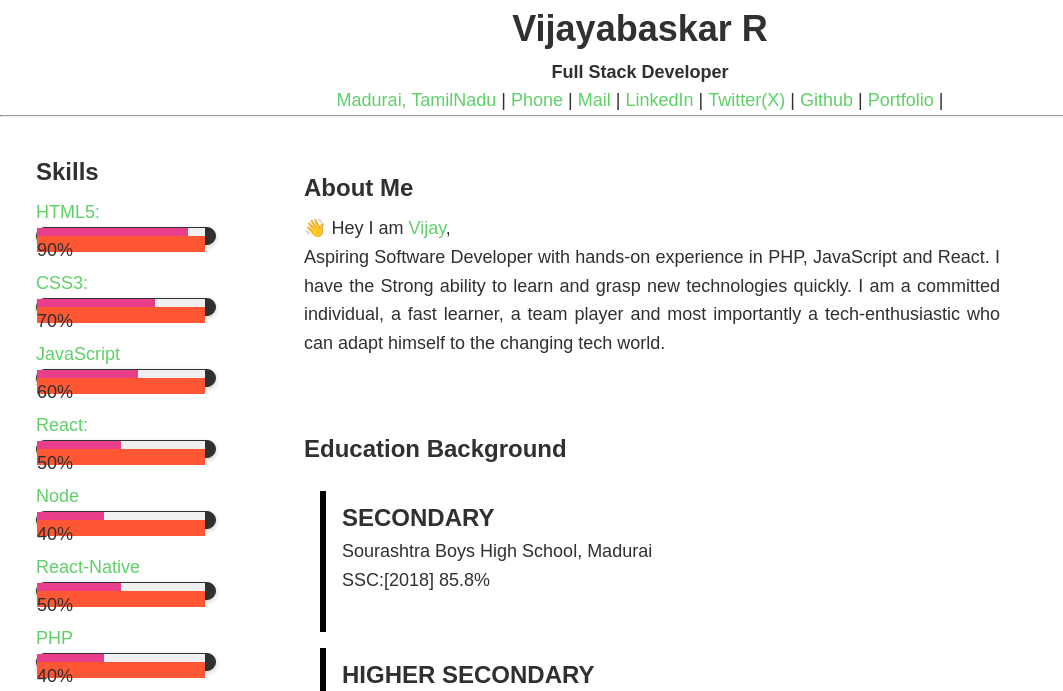
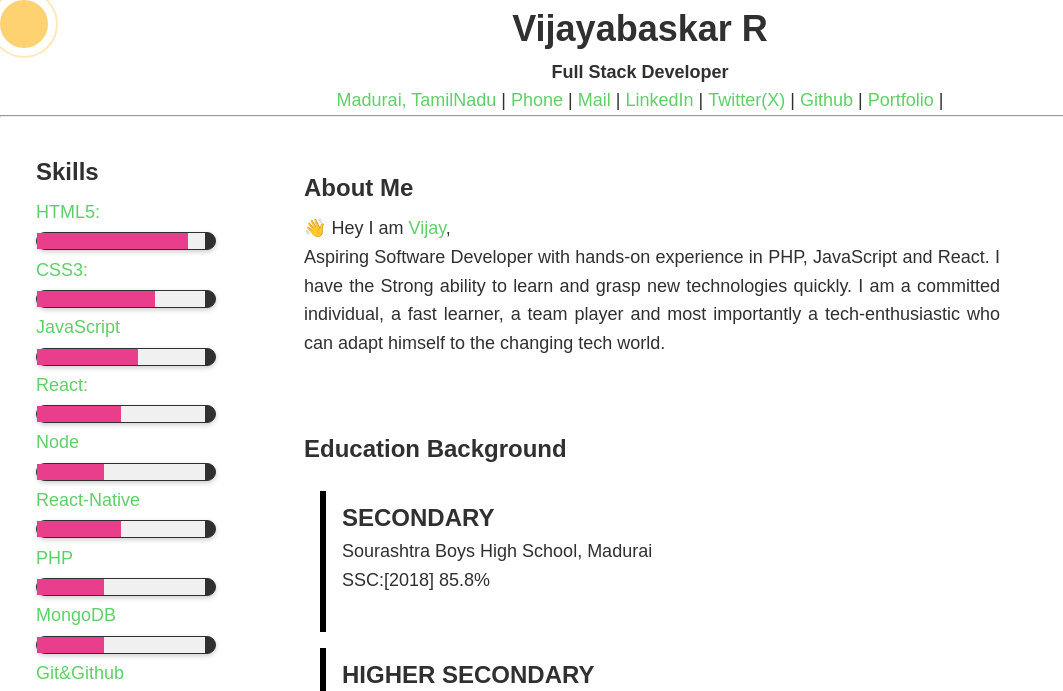
Before and after one commit to Vijayabaskar56/100x, a plain HTML site: page resumecss/index.html in a window 1280 px wide. Shown: the top 691 px of the page, without its empty margins (0-1063 px from the left). Drawn offline with Linux system fonts and the light colour scheme.

Commit message:
merge conflice

```diff
--- a/resumecss/index.html
+++ b/resumecss/index.html
@@ -6,6 +6,7 @@
     <link rel="stylesheet" href="style.css" />
   </head>
   <body>
+    <div class="cursor"></div>
     <header>
       <h1 id="name">Vijayabaskar R</h1>
       <h2 id="role">Full Stack Developer</h2>
@@ -232,5 +233,6 @@
       </form>
     </section>
     <footer>Made with ❤️ by Vijayabaskar</footer>
+    <script src="./script.js"></script>
   </body>
 </html>
--- a/resumecss/style.css
+++ b/resumecss/style.css
@@ -114,7 +114,7 @@ progress {
   box-shadow: 0 2px 5px rgba(0, 0, 0, 0.2);
 }
 
-progress::after {
+/* progress::after {
   content: "";
   content: attr(value) "%";
   display: block;
@@ -122,7 +122,7 @@ progress::after {
   width: attr(value) %;
   transform: translateY(-50%);
   background-color: #ff5733;
-}
+} */
 
 progress::-webkit-progress-value {
   background-color: #e83e8c; /* Pink fill color */
@@ -194,3 +194,82 @@ footer {
   background: #000;
   color: #fff;
 }
+
+.cursor{
+  overflow-x:visible;
+  background: #ffd271;
+  padding: 1.5rem;
+  position:absolute;
+  border-radius: 50%;
+  transition-duration: 10ms;
+  transition-timing-function:ease-out;
+  animation:cursorAnimation .5s infinite alternate;
+}
+
+.red{
+  background: #b82424be;
+}
+
+.red::after{
+  border:2px solid #ce2727 !important;
+}
+
+.cursor::after{
+  content: "";
+  padding: 2rem;
+  border:2px solid #ffd271;
+  position: absolute;
+  border-radius: 50%;
+  opacity: .5;
+  top: -10px;
+  left: -10px;
+  animation:cursorAnimation2 .5s infinite alternate;
+}
+
+.cursor::after {
+  content: "";
+  padding: 2rem;
+  border: 2px solid #ffd271;
+  position: absolute;
+  border-radius: 50%;
+  opacity: .5;
+  top: -10px;
+  left: -10px;
+  -webkit-animation: cursorAnimation2 .5s infinite alternate;
+  animation: cursorAnimation2 .5s infinite alternate;
+}
+
+
+.animaaation{
+  animation-name: wipe-enter;
+  animation-duration: 1s;
+  animation-fill-mode: forwards;
+}
+
+@keyframes wipe-enter {
+0% {
+      width: 0;
+      transition: all ease 0.8s;
+}
+50% {
+  width: 50%;
+}
+}
+
+@keyframes cursorAnimation{
+0%{
+   transform:scale(1);
+}
+100%{
+   transform: scale(.6);
+}
+}
+
+@keyframes cursorAnimation2{
+  0%{
+      transform:scale(1);
+  }
+  100%{
+      transform: scale(.4);
+  }
+}
```
